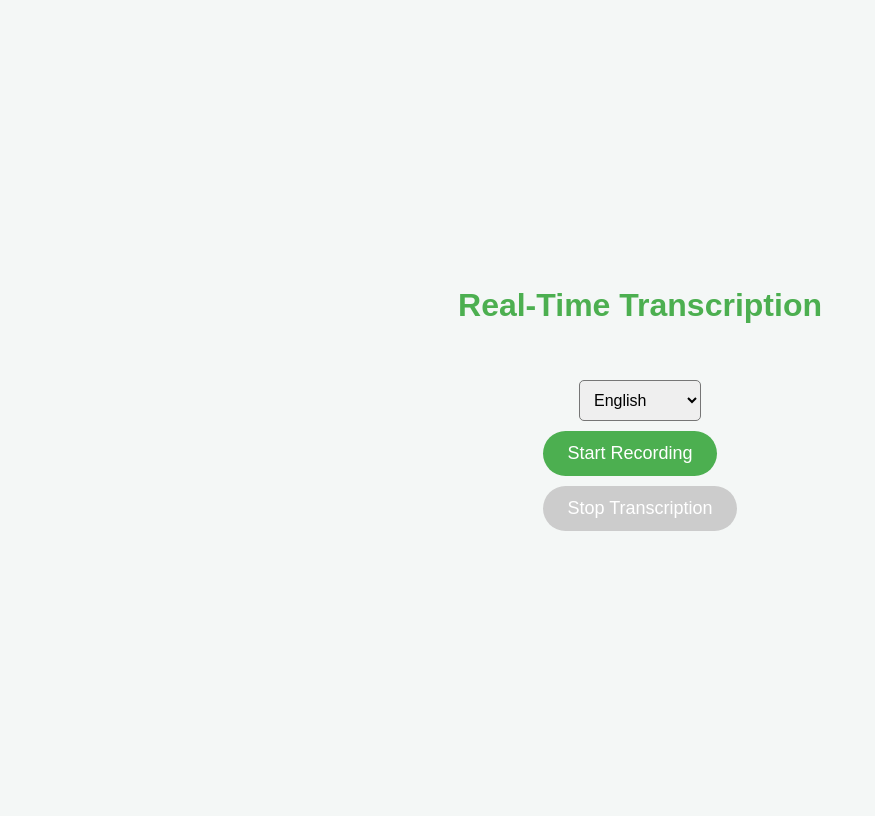
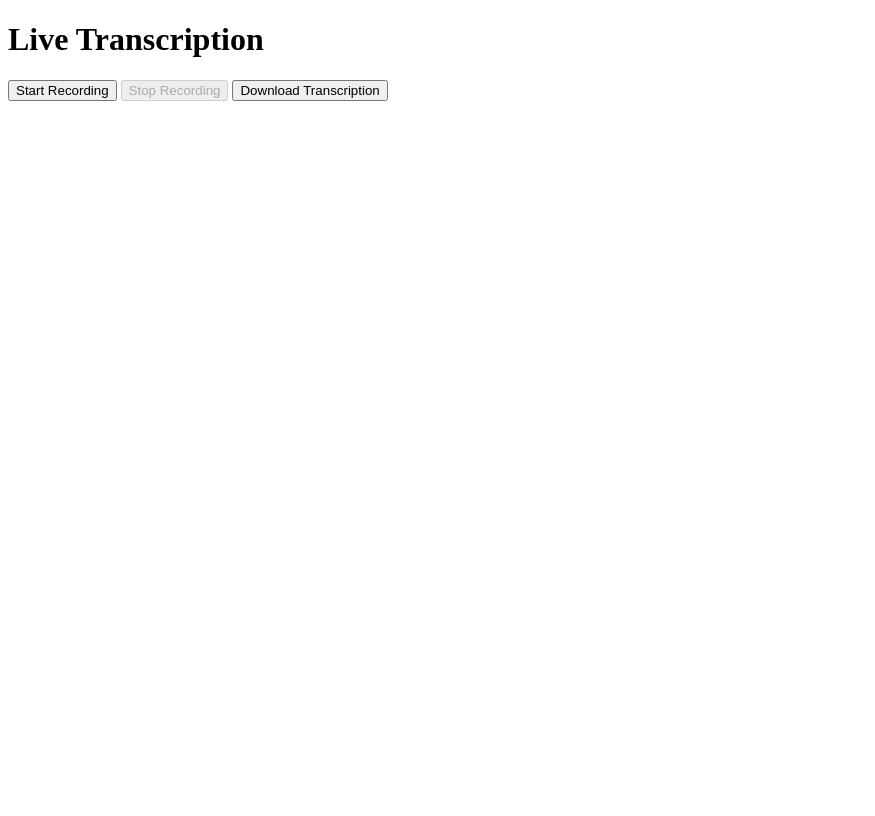
Before and after one commit to Ayka11/sufi, a Flask app: page / in a window 1280 px wide. Shown: the whole page, without its empty margins (0-875 px from the left). After the commit the page ends 101 px from the top, so only its background shows below. Run offline with Flask 3, Linux system fonts and the light colour scheme; some libraries are stand-ins or nearby versions.

Commit message:
Update index.html

```diff
--- a/templates/index.html
+++ b/templates/index.html
@@ -3,119 +3,94 @@
 <head>
     <meta charset="UTF-8">
     <meta name="viewport" content="width=device-width, initial-scale=1.0">
-    <title>Real-Time Transcription</title>
-    <script src="https://cdnjs.cloudflare.com/ajax/libs/font-awesome/6.0.0-beta3/css/all.min.css"></script>
-    <script src="https://cdnjs.cloudflare.com/ajax/libs/socket.io/4.4.1/socket.io.min.js"></script>
-    <style>
-        body {
-            font-family: Arial, sans-serif;
-            background-color: #f4f7f6;
-            display: flex;
-            flex-direction: column;
-            align-items: center;
-            justify-content: center;
-            height: 100vh;
-            color: #333;
-        }
-        h1 { color: #4CAF50; }
-        #transcription { font-size: 18px; color: #555; margin-top: 20px; text-align: center; word-wrap: break-word; }
-        button {
-            background-color: #4CAF50;
-            color: white;
-            padding: 12px 24px;
-            font-size: 18px;
-            border: none;
-            cursor: pointer;
-            border-radius: 50px;
-            margin: 10px;
-            display: flex;
-            align-items: center;
-            justify-content: center;
-            transition: background-color 0.3s ease, transform 0.1s ease;
-        }
-        button:hover { background-color: #45a049; }
-        button:active { transform: scale(0.98); }
-        button:disabled { background-color: #ccc; cursor: not-allowed; }
-        .highlighted { background-color: #ff9800; }
-        .notification { margin-top: 10px; font-size: 16px; color: #007BFF; }
-        select { padding: 10px; font-size: 16px; border-radius: 5px; margin-top: 15px; }
-    </style>
+    <title>Live Transcription</title>
 </head>
 <body>
-    <h1>Real-Time Transcription</h1>
-    <div id="transcription"></div>
-    <select id="languageSelect">
-        <option value="en-US">English</option>
-        <option value="az-AZ">Azerbaijani</option>
-        <option value="fr-FR">French</option>
-        <option value="es-ES">Spanish</option>
-    </select>
-    <div>
-        <button id="startButton" onclick="startTranscription()">Start Recording</button>
-        <button id="stopButton" onclick="stopTranscription()" disabled>Stop Transcription</button>
-    </div>
-    <div id="notification" class="notification"></div>
+    <h1>Live Transcription</h1>
+    <button id="startRecording">Start Recording</button>
+    <button id="stopRecording" disabled>Stop Recording</button>
+    <button id="downloadTranscription">Download Transcription</button>
+    <ul id="transcriptionList"></ul>
+
     <script>
-        const socket = io.connect();
-        let isRecording = false;
         let mediaRecorder;
         let audioChunks = [];
+        let transcriptions = [];
 
-        socket.on('transcription', function(data) {
-            document.getElementById('transcription').innerText += '\n' + data.transcription;
-        });
-
-        async function startTranscription() {
-            isRecording = true;
-            document.getElementById('startButton').disabled = true;
-            document.getElementById('stopButton').disabled = false;
-            document.getElementById('notification').innerText = 'Transcription started.';
-
+        document.getElementById("startRecording").addEventListener("click", async () => {
             const stream = await navigator.mediaDevices.getUserMedia({ audio: true });
             mediaRecorder = new MediaRecorder(stream);
 
-            mediaRecorder.ondataavailable = async (event) => {
-                if (event.data.size > 0 && isRecording) {
-                    sendAudio(event.data);
-                }
-            };
-
-            mediaRecorder.onstop = () => {
-                if (isRecording) {
-                    mediaRecorder.start();
-                    setTimeout(() => mediaRecorder.stop(), 15000);
+            mediaRecorder.ondataavailable = (event) => {
+                audioChunks.push(event.data);
+                if (mediaRecorder.state === "inactive") {
+                    sendAudio();
                 }
             };
 
             mediaRecorder.start();
-            setTimeout(() => mediaRecorder.stop(), 15000);
+            document.getElementById("startRecording").disabled = true;
+            document.getElementById("stopRecording").disabled = false;
+
+            setInterval(() => {
+                if (mediaRecorder.state === "recording") {
+                    mediaRecorder.stop();
+                    mediaRecorder.start();
+                }
+            }, 15000);
+        });
+
+        document.getElementById("stopRecording").addEventListener("click", () => {
+            mediaRecorder.stop();
+            document.getElementById("startRecording").disabled = false;
+            document.getElementById("stopRecording").disabled = true;
+        });
+
+        function sendAudio() {
+            const audioBlob = new Blob(audioChunks, { type: 'audio/webm' });
+            audioChunks = [];
+            const formData = new FormData();
+            formData.append("audio", audioBlob, "audio.webm");
+
+            fetch("/transcribe", { method: "POST", body: formData })
+                .then(response => response.json())
+                .then(data => {
+                    if (data.transcription) {
+                        const timestamp = new Date().toLocaleTimeString();
+                        transcriptions.push(`${timestamp}: ${data.transcription}`);
+                        updateTranscriptionList();
+                        localStorage.setItem("transcriptions", JSON.stringify(transcriptions));
+                    }
+                })
+                .catch(error => console.error("Error:", error));
         }
 
-        async function sendAudio(audioBlob) {
-            const formData = new FormData();
-            formData.append("audio", audioBlob, "audio.wav");
-
-            try {
-                const response = await fetch('/record', {
-                    method: 'POST',
-                    body: formData
-                });
-
-                if (!response.ok) {
-                    console.error("Failed to send audio");
-                }
-            } catch (err) {
-                console.error(err);
-            }
+        function updateTranscriptionList() {
+            const list = document.getElementById("transcriptionList");
+            list.innerHTML = "";
+            transcriptions.forEach(text => {
+                const li = document.createElement("li");
+                li.textContent = text;
+                list.appendChild(li);
+            });
         }
 
-        function stopTranscription() {
-            isRecording = false;
-            mediaRecorder.stop();
-            document.getElementById('startButton').disabled = false;
-            document.getElementById('stopButton').disabled = true;
-            document.getElementById('notification').innerText = 'Transcription stopped.';
-        }
+        document.getElementById("downloadTranscription").addEventListener("click", () => {
+            const textContent = transcriptions.join("\n");
+            const blob = new Blob([textContent], { type: "text/plain" });
+            const a = document.createElement("a");
+            a.href = URL.createObjectURL(blob);
+            a.download = "transcription.txt";
+            a.click();
+        });
+
+        window.onload = function() {
+            const savedTranscriptions = localStorage.getItem("transcriptions");
+            if (savedTranscriptions) {
+                transcriptions = JSON.parse(savedTranscriptions);
+                updateTranscriptionList();
+            }
+        };
     </script>
 </body>
 </html>
```
